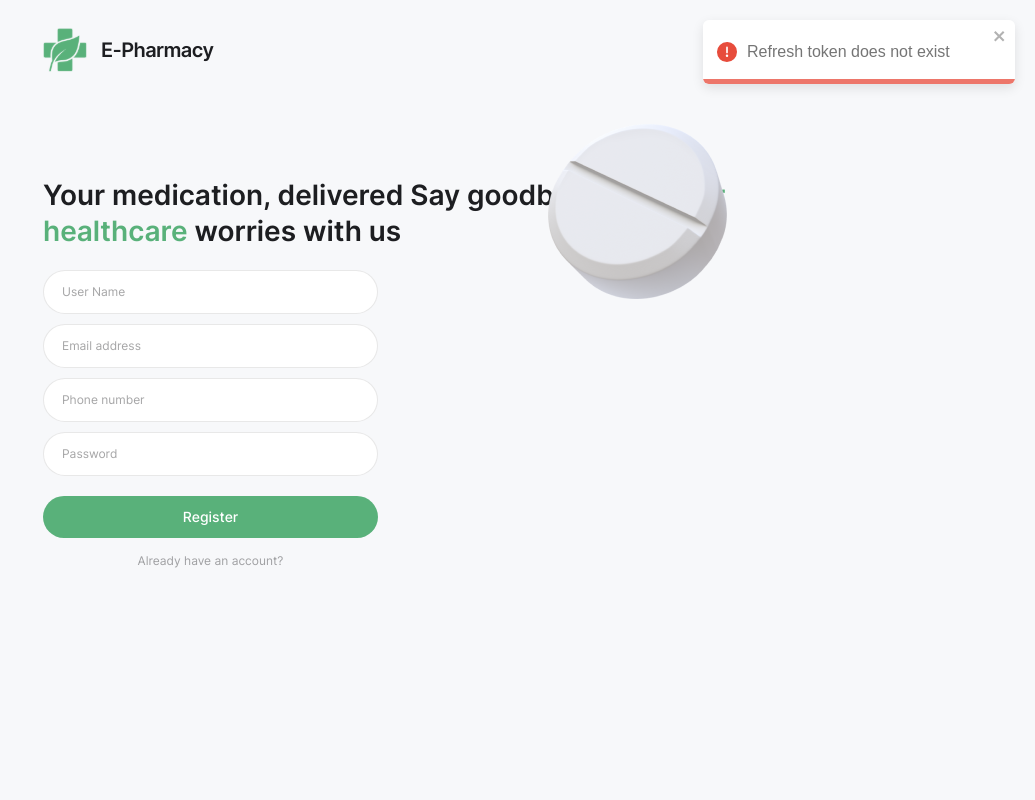
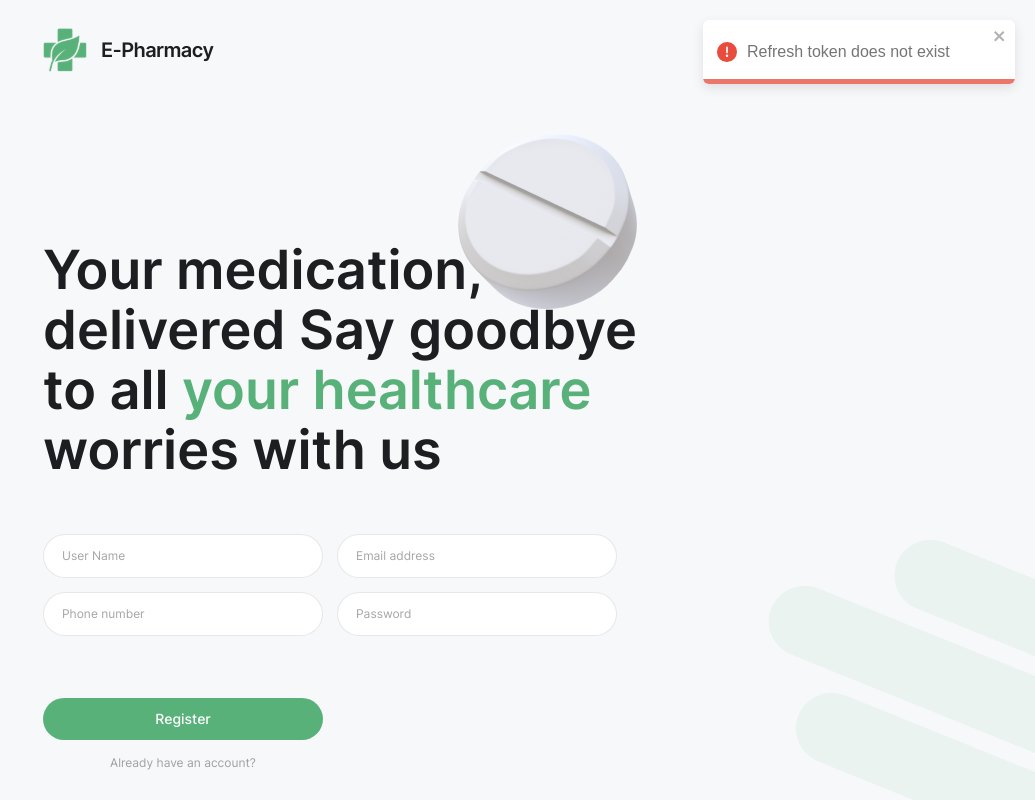
Before and after one commit to VictorFil67/e-pharmacy-franchise, a React (Vite) app: page /e-pharmacy-franchise/register in a window 1280 px wide. Shown: the whole page, without its empty margins (245-1280 px from the left). Built offline with nearby package versions, Linux system fonts and the light colour scheme.

Commit message:
completed register and login aptive

```diff
--- a/src/App.jsx
+++ b/src/App.jsx
@@ -21,9 +21,9 @@ function App() {
   const expireTime = useSelector(selectExpireTime);
 
   useEffect(() => {
-    if (pathname === "/register" || pathname === "/login") {
-      return;
-    }
+    // if (pathname === "/register" || pathname === "/login") {
+    //   return;
+    // }
     dispatch(setPath(pathname));
   });
 
--- a/src/components/AuthComponent/AuthComponent.Styled.js
+++ b/src/components/AuthComponent/AuthComponent.Styled.js
@@ -1,20 +1,46 @@
 import { Link } from "react-router-dom";
 import styled from "styled-components";
 import SvgElements from "../../images/authImg/SvgElements";
+import SvgElementsTab from "../../images/authImg/SvgElementsTab";
 
 export const AuthWrap = styled.div`
   display: flex;
   flex-direction: column;
   gap: 20px;
   position: relative;
+  margin-top: 42px;
+  @media only screen and (min-width: 768px) {
+    max-width: 614px;
+    gap: 54px;
+    margin-top: 104px;
+  }
+  @media only screen and (min-width: 1440px) {
+    flex-direction: row;
+    margin-top: 162px;
+    min-width: 100%;
+  }
+`;
+
+export const PromoWrap = styled.div`
+  position: relative;
+
+  @media only screen and (min-width: 768px) {
+  }
 `;
 
 export const Picture = styled.img`
   display: block;
   margin: 0 auto;
   position: absolute;
-  top: -12px;
-  right: 20px;
+  top: -80px;
+  right: 5px;
+  @media only screen and (min-width: 375px) {
+    top: -55px;
+    right: 20px;
+  }
+  @media only screen and (min-width: 768px) {
+    top: -106px;
+  }
 `;
 
 export const Promo = styled.h1`
@@ -22,12 +48,12 @@ export const Promo = styled.h1`
   font-size: 28px;
   line-height: 1.28571;
   color: var(--black);
-  margin-top: 22px;
   @media only screen and (min-width: 768px) {
-    /* font-size: 16px;
-      line-height: 1.25; */
+    font-size: 54px;
+    line-height: 1.11;
   }
   @media only screen and (min-width: 1440px) {
+    width: 611px;
   }
 `;
 export const Span = styled.span`
@@ -39,11 +65,21 @@ export const Form = styled.form`
   flex-direction: column;
   gap: 20px;
   max-width: 335px;
+  @media only screen and (min-width: 768px) {
+    max-width: 614px;
+    gap: 62px;
+  }
 `;
 export const InputBlockWrap = styled.div`
   display: flex;
   flex-direction: column;
   gap: 10px;
+  @media only screen and (min-width: 768px) {
+    max-width: ${(props) => !props.$reg && "323px"};
+    flex-direction: ${(props) => props.$reg && "row"};
+    flex-wrap: ${(props) => props.$reg && "wrap"};
+    gap: 14px;
+  }
 `;
 export const InputWrap = styled.label`
   position: relative;
@@ -71,7 +107,14 @@ export const Input = styled.input`
   &:focus-within {
     border: 1px solid var(--green);
   }
+  @media only screen and (min-width: 768px) {
+    width: ${(props) => (props.$reg ? "280px" : "323px")};
+    /* flex-direction: ${(props) => props.$reg && "row"};
+    flex-wrap: ${(props) => props.$reg && "wrap"};
+    gap: 14px; */
+  }
 `;
+
 export const ErrorSpan = styled.span`
   color: #e90516;
   font-size: 10px;
@@ -84,6 +127,13 @@ export const AuthButtonWrap = styled.div`
   flex-direction: column;
   gap: 14px;
   margin-top: ${(props) => props.$marg && "108px"};
+  @media only screen and (min-width: 768px) {
+    margin-top: 0;
+    max-width: ${(props) => (props.$reg ? "280px" : "323px")};
+    /* flex-direction: ${(props) => props.$reg && "row"};
+    flex-wrap: ${(props) => props.$reg && "wrap"};
+    gap: 14px; */
+  }
 `;
 
 export const AuthButton = styled.button`
@@ -134,3 +184,12 @@ export const Elements = styled(SvgElements)`
     display: none;
   }
 `;
+export const ElementsTab = styled(SvgElementsTab)`
+  display: none;
+  @media only screen and (min-width: 768px) {
+    display: block;
+    position: absolute;
+    bottom: 0;
+    right: 0;
+  }
+`;
--- a/src/components/AuthComponent/AuthComponent.jsx
+++ b/src/components/AuthComponent/AuthComponent.jsx
@@ -3,6 +3,7 @@ import {
   AuthButtonWrap,
   AuthWrap,
   Elements,
+  ElementsTab,
   ErrorSpan,
   Form,
   Input,
@@ -11,12 +12,14 @@ import {
   LinkStyled,
   Picture,
   Promo,
+  PromoWrap,
   Span,
 } from "./AuthComponent.Styled";
 import Pill from "../../images/authImg/Pill.png";
 import Pill2x from "../../images/authImg/Pill@2x.png";
 import TabPill from "../../images/authImg/TabPill.png";
 import TabPill2x from "../../images/authImg/TabPill@2x.png";
+// import SvgElementsTab from "../../images/authImg/SvgElementsTab";
 // import SvgElements from "../../images/authImg/SvgElements";
 // import SvgElementsTab from "../../images/authImg/SvgElementsTab";
 
@@ -30,10 +33,12 @@ export const AuthComponent = ({
   errors,
   rout,
   marg,
+  reg,
 }) => {
   return (
     <>
       <AuthWrap>
+        <PromoWrap>
           <picture>
             <source
               media="(max-width:767px)"
@@ -46,11 +51,13 @@ export const AuthComponent = ({
             Your medication, delivered Say goodbye to all{" "}
             <Span>your healthcare</Span> worries with us
           </Promo>
+        </PromoWrap>
         <Form onSubmit={handleSubmit(onSubmit)}>
-          <InputBlockWrap>
+          <InputBlockWrap $reg={reg}>
             {inputs.map((el, idx) => (
               <InputWrap key={idx}>
                 <Input
+                  $reg={reg}
                   placeholder={el.placeholder}
                   type={el.type}
                   {...register(el.name)}
@@ -59,7 +66,7 @@ export const AuthComponent = ({
               </InputWrap>
             ))}
           </InputBlockWrap>
-          <AuthButtonWrap $marg={marg}>
+          <AuthButtonWrap $marg={marg} $reg={reg}>
             <AuthButton name="submit" type="submit" aria-label={buttonName}>
               {buttonName}
             </AuthButton>
@@ -68,7 +75,7 @@ export const AuthComponent = ({
         </Form>
       </AuthWrap>
       <Elements />
-      {/* <SvgElementsTab /> */}
+      <ElementsTab />
     </>
   );
 };
--- a/src/components/Layout/Layout.jsx
+++ b/src/components/Layout/Layout.jsx
@@ -3,12 +3,17 @@ import Header from "../Header/Header";
 import FooterContent from "../FooterContent/FooterContent";
 import { Container, Footer, FooterContainer } from "./Layout.styled";
 import { useSelector } from "react-redux";
-import { selectToken, selectUser } from "../../store/auth/selectors";
+import {
+  selectPath,
+  selectToken,
+  selectUser,
+} from "../../store/auth/selectors";
 import { useEffect } from "react";
 
 const Layout = () => {
   const user = useSelector(selectUser);
   const token = useSelector(selectToken);
+  const path = useSelector(selectPath);
   const navigate = useNavigate();
 
   useEffect(() => {
@@ -20,7 +25,7 @@ const Layout = () => {
 
   return (
     <>
-      <Container>
+      <Container $path={path}>
         <header>
           <Header />
         </header>
--- a/src/components/Layout/Layout.styled.js
+++ b/src/components/Layout/Layout.styled.js
@@ -12,7 +12,10 @@ export const Container = styled.div`
   }
   @media only screen and (min-width: 1440px) {
     max-width: 1440px;
-    padding: 29px 128px 0px 128px;
+    padding: ${(props) =>
+      props.$path === "/register" || props.$path === "/login"
+        ? "28px 100px 0px"
+        : "28px 128px 0px"};
   }
 `;
 
--- a/src/pages/RegisterPage/RegisterPage.jsx
+++ b/src/pages/RegisterPage/RegisterPage.jsx
@@ -16,6 +16,7 @@ const schema = yup.object({
     .required("The email is required"),
   phone: yup
     .string()
+    .matches(/^[\\+]?[0-9]{12}$/, "Please write a valid phone number")
     .min(12, "The phone number must contain a minimum of 12 characters")
     .required("The phone number is required"),
   password: yup
@@ -91,6 +92,7 @@ const RegisterPage = () => {
         buttonName={"Register"}
         account={"Already have an account?"}
         rout={"/login"}
+        reg={true}
       />
     </>
   );
```
Lines whose indentation alone changed are shown as unchanged.
